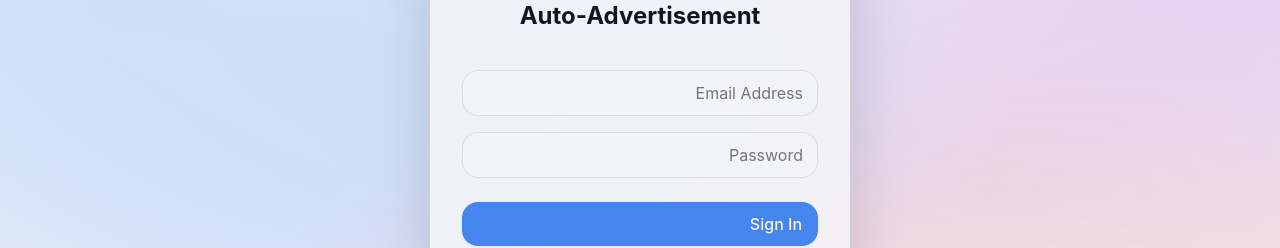
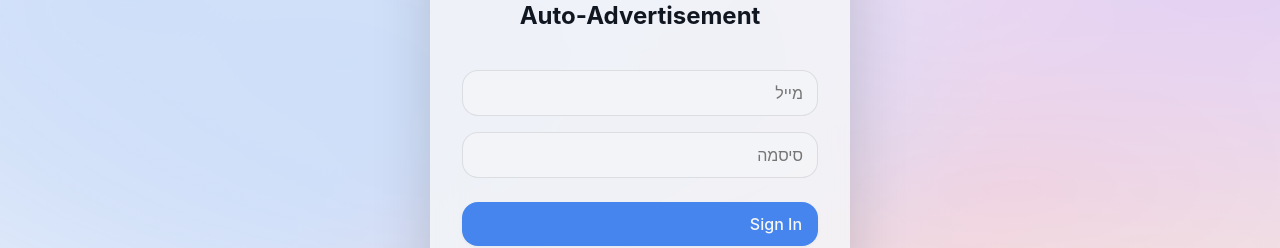
Before and after one commit to Jabanes/Auto-Advertisment-Frontend, a React (Vite) app: page /login in a window 1280 px wide. Shown: the part 233-481 px from the top of the page. Built offline with nearby package versions, Linux system fonts and the light colour scheme; no server answers.

Commit message:
translated name and password

```diff
--- a/src/screens/LoginScreen.tsx
+++ b/src/screens/LoginScreen.tsx
@@ -107,7 +107,7 @@ export default function LoginScreen() {
           <div style={{ marginBottom: theme.spacing.md }}>
             <input
               type="email"
-              placeholder="Email Address"
+              placeholder="מייל"
               required
               autoComplete="email"
               value={email}
@@ -128,7 +128,7 @@ export default function LoginScreen() {
           <div style={{ marginBottom: theme.spacing.lg }}>
             <input
               type="password"
-              placeholder="Password"
+              placeholder="סיסמה"
               required
               autoComplete="current-password"
               value={password}
```
